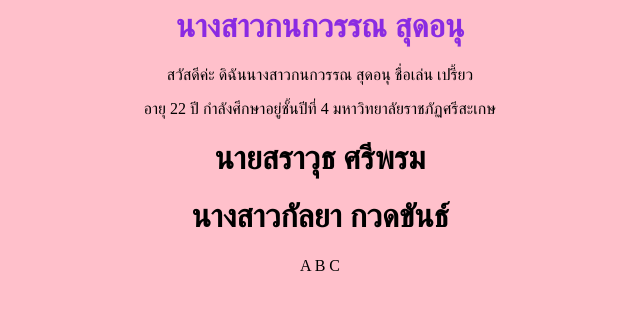
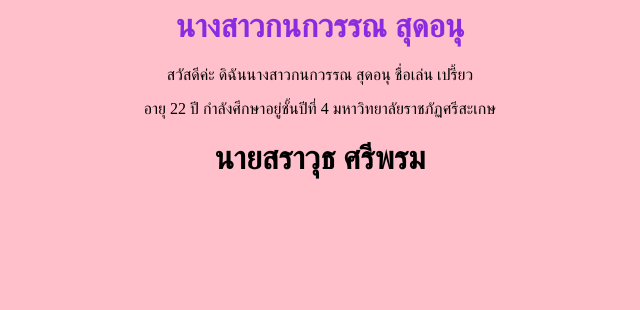
Before and after one commit to kanokwan112509/reverttestihg, a plain HTML site: page index.html in a window 1280 px wide. Shown: the whole page, without its empty margins (320-960 px from the left). Drawn offline with Linux system fonts and the light colour scheme.

Commit message:
Revert "โหลดครั้งสาม"
This reverts commit 9d7720faa629640b48e596e7a4ec45ecab7b2299.

```diff
--- a/index.html
+++ b/index.html
@@ -11,10 +11,6 @@
 
 
         <p><h1>นายสราวุธ  ศรีพรม</h1></p>
-        <p><h1>นางสาวกัลยา  กวดขันธ์</h1></p>
-        A
-        B
-        C
     </center>
     </body>
 </html>
```
